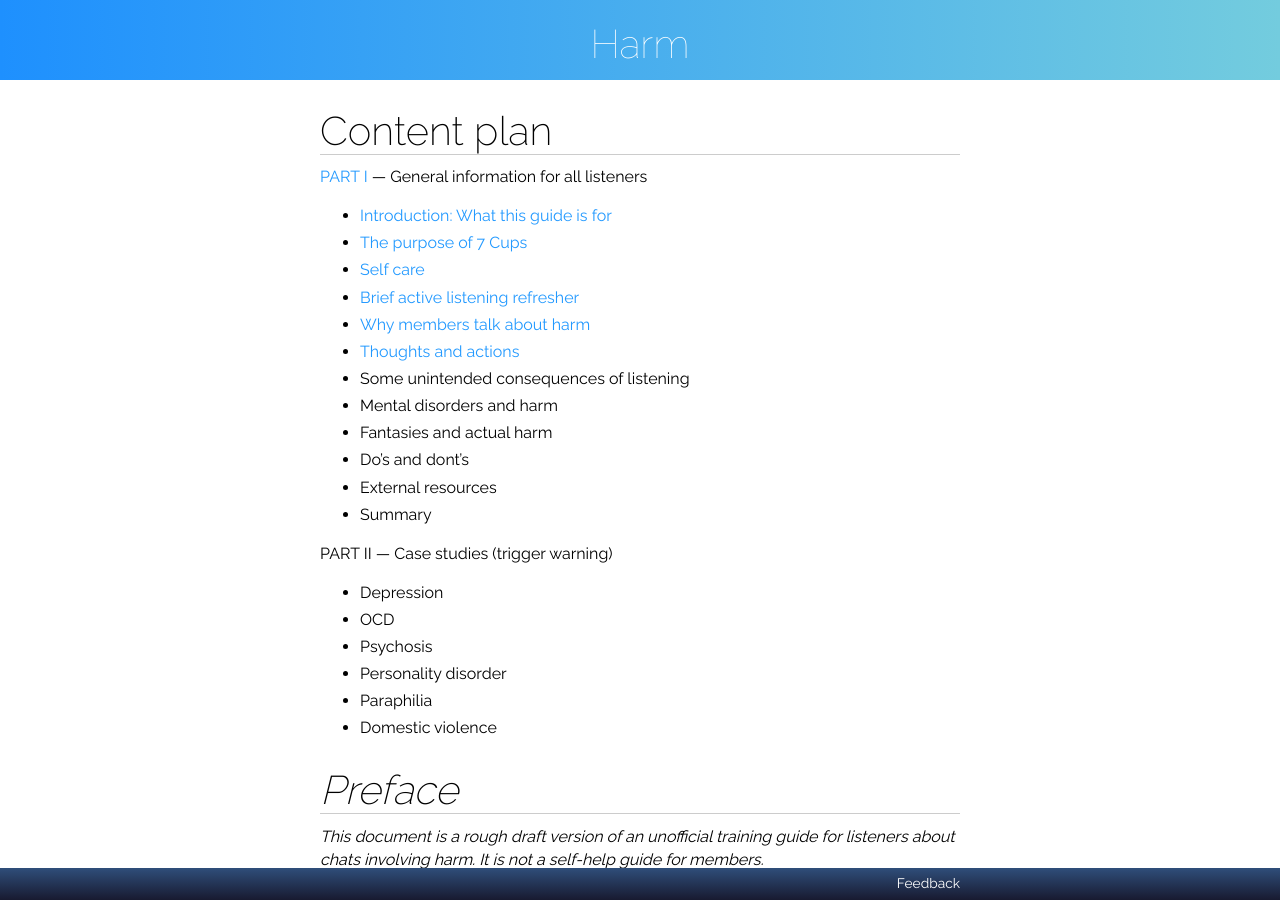
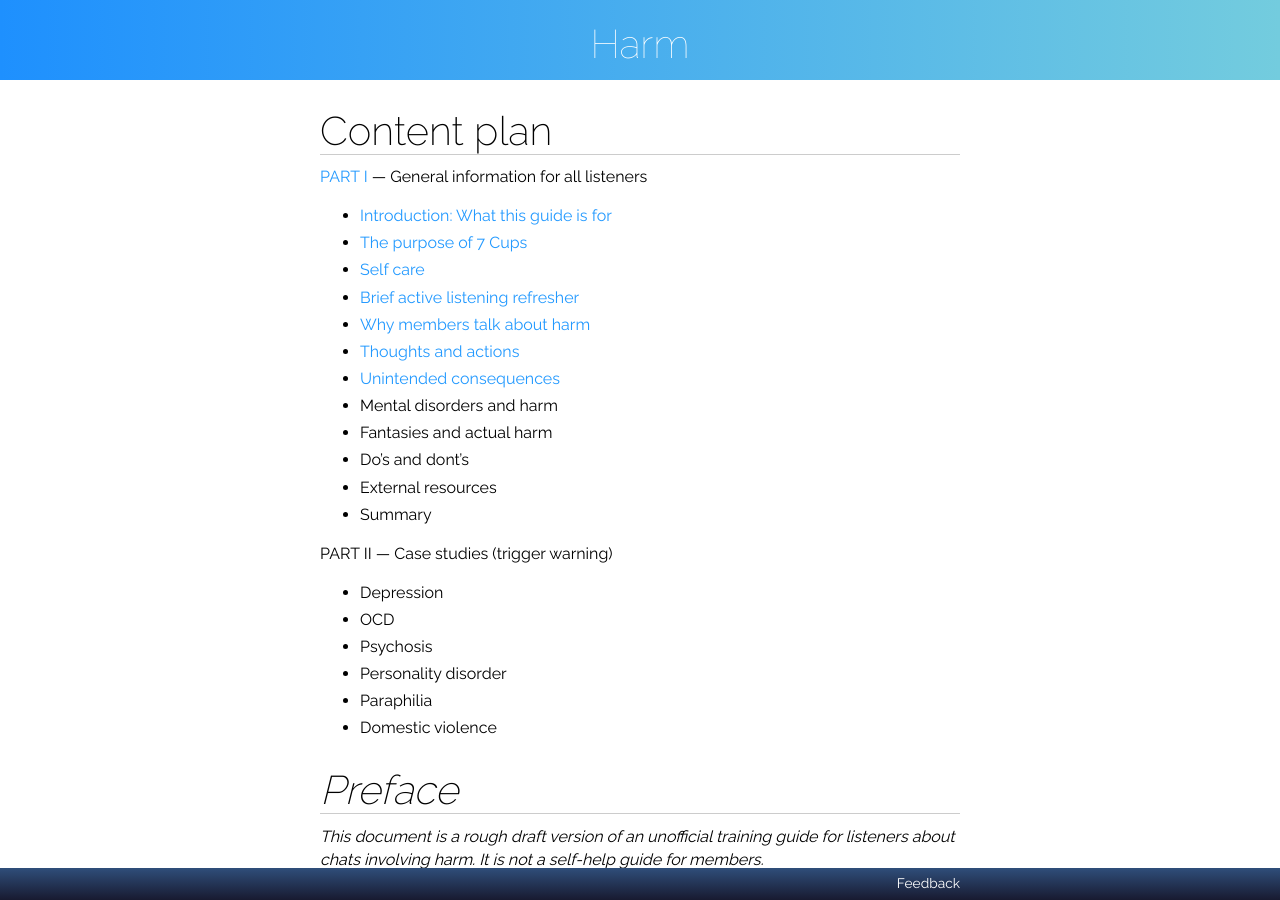
Before and after one commit to RarelyCharlie/rarelycharlie.github.io, a Jekyll site: the page built from _guide/harm.md, in a window 1280 px wide and 900 px high. Built offline with Jekyll 4.4.1, drawn with Linux system fonts in a browser that asks for light colours.

Commit message:
section link

```diff
--- a/_guide/harm.md
+++ b/_guide/harm.md
@@ -11,7 +11,7 @@ feedback: https://www.7cups.com/@RarelyCharlie
 -	[Brief active listening refresher](#brief-active-listening-refresher)
 -	[Why members talk about harm](#why-members-talk-about-harm)
 -	[Thoughts and actions](#thoughts-and-actions)
--	Some unintended consequences of listening
+-	[Unintended consequences](#unintended-consequences)
 -	Mental disorders and harm
 -	Fantasies and actual harm
 -	Do's and dont's
```
